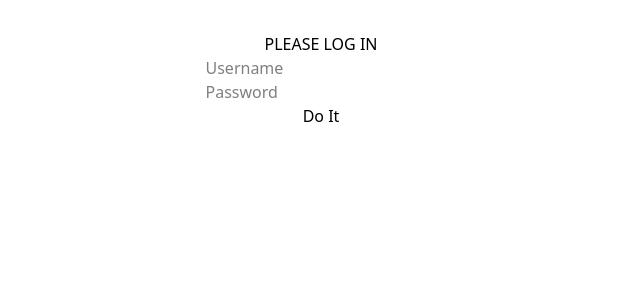
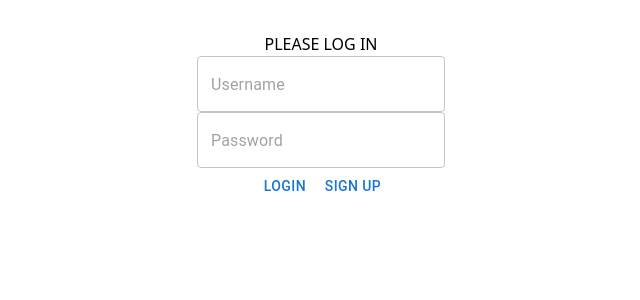
Before and after one commit to coskyler/shortcak.es, a React app in the folder frontend/: page / in a window 1280 px wide. Shown: the top 300 px of the page, without its empty margins (319-959 px from the left). Built offline with nearby package versions, Linux system fonts and the light colour scheme; the HTML template or start-up script is replaced by a standard one.

Commit message:
Login initial layout

```diff
--- a/frontend/src/components/Login.tsx
+++ b/frontend/src/components/Login.tsx
@@ -1,3 +1,6 @@
+import { TextField } from "@mui/material";
+import { Button } from "@mui/material";
+
 function Login() {
   function doLogin(event: any): void {
     event.preventDefault();
@@ -7,17 +10,12 @@ function Login() {
     <div id="loginDiv">
       <span id="inner-title">PLEASE LOG IN</span>
       <br />
-      <input type="text" id="loginName" placeholder="Username" />
+      <TextField type="text" id="loginName" placeholder="Username" />
       <br />
-      <input type="password" id="loginPassword" placeholder="Password" />
+      <TextField type="password" id="loginPassword" placeholder="Password" />
       <br />
-      <input
-        type="submit"
-        id="loginButton"
-        className="buttons"
-        value="Do It"
-        onClick={doLogin}
-      />
+      <Button> Login </Button>
+      <Button> Sign up </Button>
       <span id="loginResult"></span>
     </div>
   );
```
Also changed, not shown: frontend/src/components/Signup.tsx (added).
